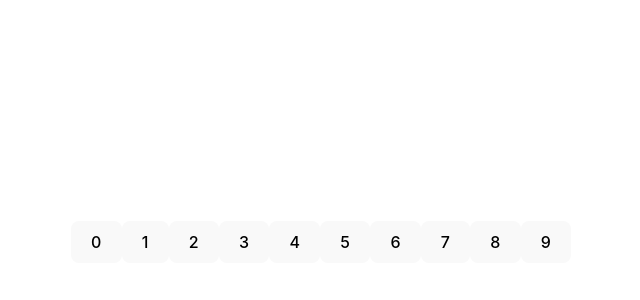
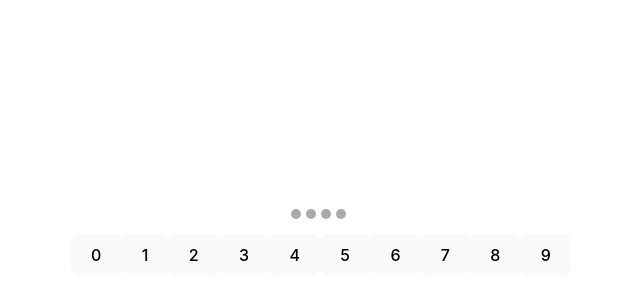
Before and after one commit to bfeelin/passcode-problem, a React (Vite) app: page / in a window 1280 px wide. Shown: the part 166-466 px from the top of the page, without its empty margins (319-959 px from the left). Built offline with nearby package versions, Linux system fonts and the light colour scheme.

Commit message:
Add dots to indiciate how many digits have been enetered

```diff
--- a/src/App.tsx
+++ b/src/App.tsx
@@ -30,7 +30,16 @@ function App() {
 
   return (
     <>
+
       <p>{status}</p>
+      <div className='dot-container'>
+      {Array(4).fill(1).map((opt, i) => {
+        if(i < passcode.length){
+          return <div key={i} className='filled-dot dot'></div>
+        }
+        else return <div key={i} className='empty-dot dot'></div>
+      })}
+      </div>
       {buttons.map((button) => (
         <button
           key={button}
```
